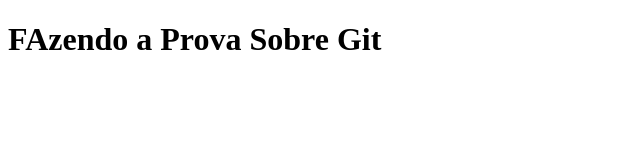
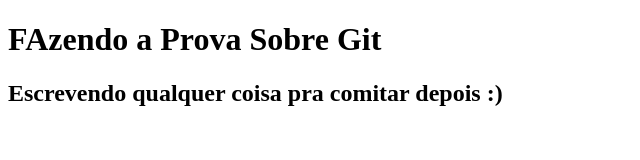
Before and after one commit to gabrielaoli/meu.projeto, a plain HTML site: page index.html in a window 1280 px wide. Shown: the whole page, without its empty margins (0-640 px from the left). Drawn offline with Linux system fonts and the light colour scheme.

Commit message:
adicionei um subtítulo na página do projeto

```diff
--- a/index.html
+++ b/index.html
@@ -8,5 +8,6 @@
 </head>
 <body>
     <h1>FAzendo a Prova Sobre Git</h1>
+    <h2>Escrevendo qualquer coisa pra comitar depois :)</h2>
 </body>
 </html>
```
